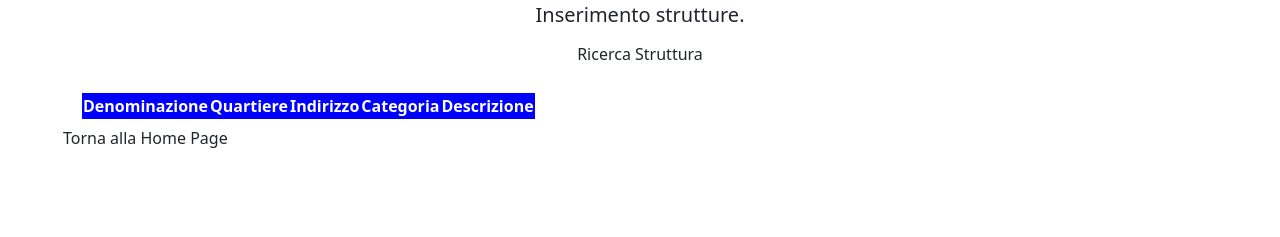
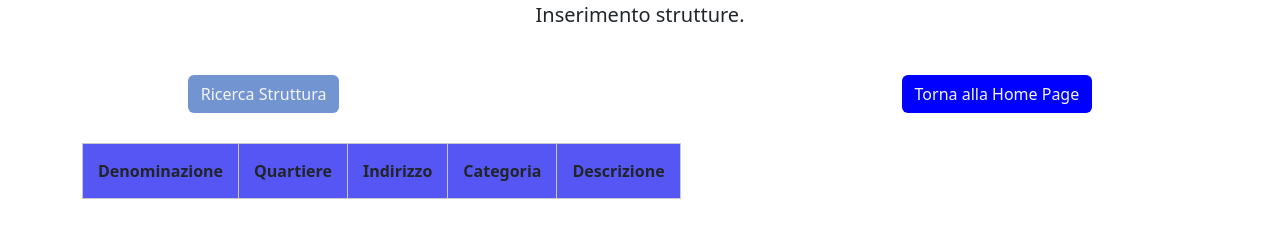
Before and after one commit to giuli-c/Progetto_Piattaforme_2021-2022, a website: page Monumenti_culturali_Bologna/views/tabella.html in a window 1280 px wide. Shown: the part 53-290 px from the top of the page. Drawn offline with nearby package versions, Linux system fonts and the light colour scheme; files that its build step writes are made by us from their sources; no server answers.

Commit message:
ok interfaccia index e tabella e inserisci

```diff
--- a/Monumenti_culturali_Bologna/server.js
+++ b/Monumenti_culturali_Bologna/server.js
@@ -64,4 +64,4 @@ app.get('*', (req, res) => {
     res.render('./views/404.html');
 })
 
-app.listen(3100)
+app.listen(3000)
--- a/Monumenti_culturali_Bologna/views/tabella.html
+++ b/Monumenti_culturali_Bologna/views/tabella.html
@@ -9,6 +9,7 @@
     integrity="sha384-0evHe/X+R7YkIZDRvuzKMRqM+OrBnVFBL6DOitfPri4tjfHxaWutUpFmBp4vmVor"
     crossorigin="anonymous">
     <link rel="stylesheet" href="css/style.css">
+    <link rel="stylesheet" href="./style.css">
 
     <link rel="stylesheet" href="https://unpkg.com/leaflet@1.8.0/dist/leaflet.css"
     integrity="sha512-hoalWLoI8r4UszCkZ5kL8vayOGVae1oxXe/2A4AO6J9+580uKHDO3JdHb7NzwwzK5xr/Fs0W40kiNHxM9vyTtQ=="
@@ -20,22 +21,61 @@
     crossorigin=""></script>
 
     <title>Lista Completa</title>
+
+    <style>
+        table td,
+        table th{
+            border:1px solid #c9c9c9;
+        }
+
+        thead th{
+            padding: 15px;
+        }
+
+        .btn{
+            background-color: blue;
+            color: whitesmoke;
+            margin-top:40px;
+            margin-bottom: 10px;
+        }
+
+        #research{
+            background-color: rgb(114, 149, 209);
+            color: whitesmoke;
+            margin-right: 50%;
+            margin-top:40px;
+            margin-bottom: 10px;
+        }
+
+    </style>
   </head>
 <body>
     <h1 style="text-align:center">Centri culturali di Bologna</h1>
     <h5 style="text-align:center">Inserimento strutture.</h5>
 
   <div class="container text-center">
-    <button class="btn" onclick="window.open('/views/ricerca','_blank')">Ricerca Struttura</button>
+    <a href="/views/ricerca" class="btn" id="research">Ricerca Struttura</a>
+    <a href="/" class="btn">Torna alla Home Page</a>
+  </div>
 
+  <div class="container text-center">
     <!-- inserimento Tabella -->
     <table style="margin-top: 20px">
-        <thead style="background-color: blue; color: white">
-        <th scope="col">Denominazione</th>
-        <th scope="col">Quartiere</th>
-        <th scope="col">Indirizzo</th>
-        <th scope="col">Categoria</th>
-        <th scope="col">Descrizione</th>
+        <colgroup>
+            <col style="background-color: rgb(180, 217, 250)">
+            <col>
+            <col style="background-color: rgb(180, 217, 250)">
+            <col>
+            <col style="background-color: rgb(180, 217, 250)">
+        </colgroup>
+        <thead style="background-color: rgb(86, 86, 244)">
+            <tr>
+                <th scope="col">Denominazione</th>
+                <th scope="col">Quartiere</th>
+                <th scope="col">Indirizzo</th>
+                <th scope="col">Categoria</th>
+                <th scope="col">Descrizione</th>
+            </tr>
         </thead>
         <tbody id="tabellaDati"></tbody>
     </table>
@@ -78,7 +118,5 @@
 
     </script>
   </div>
-
-  <button class="btn" onclick="window.open('/','_blank')" style="margin-left:50px; margin-right:200px">Torna alla Home Page</button>
 </body>
 </html>
```
Also changed, not shown: Monumenti_culturali_Bologna/views/index.html (+28 -6 lines), Monumenti_culturali_Bologna/views/inserisci.html (+14 -2 lines), Monumenti_culturali_Bologna/style.css (renamed from Monumenti_culturali_Bologna/public/style.css), Monumenti_culturali_Bologna/views/DataStrutture.csv (line endings or trailing spaces).
